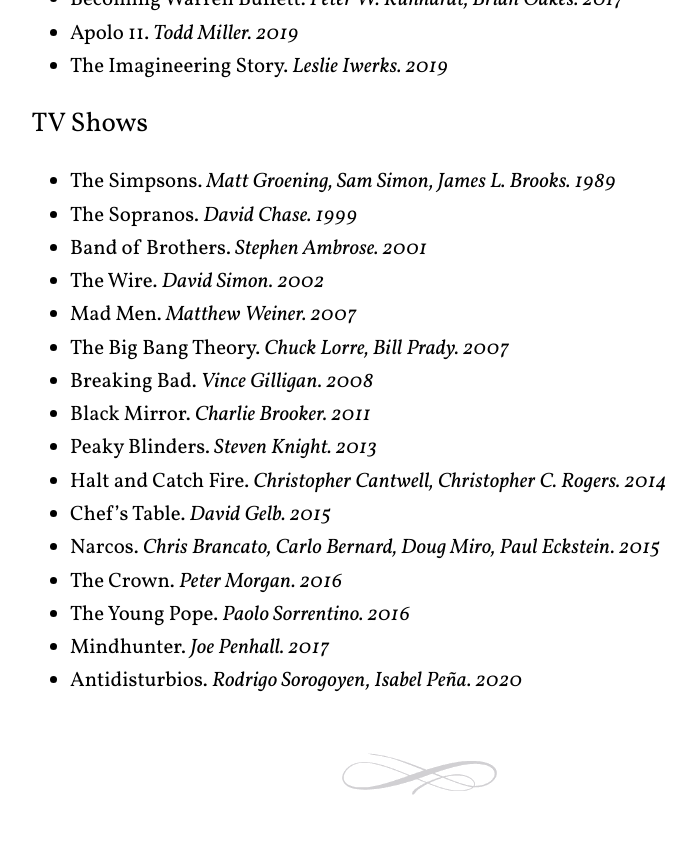
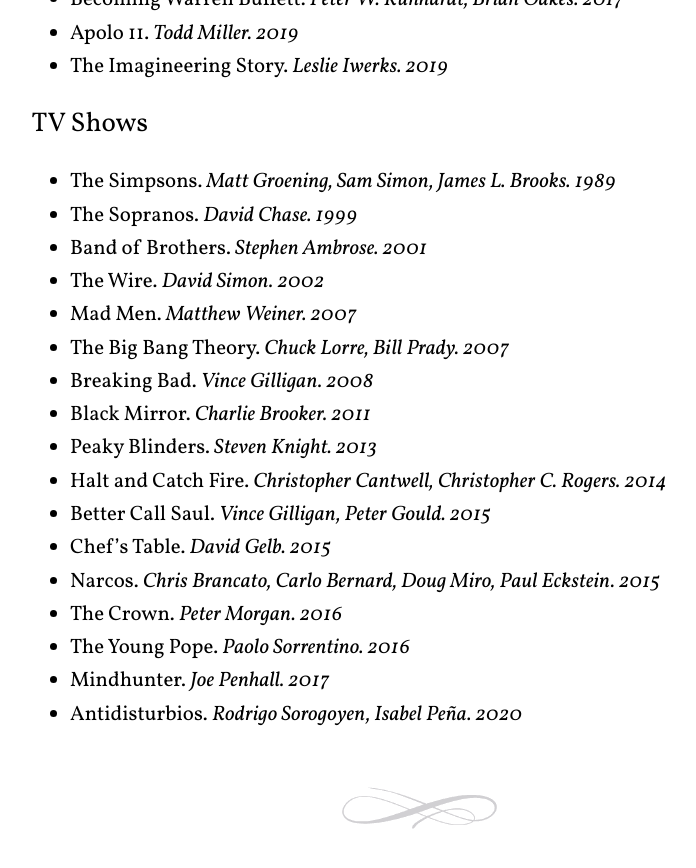
Before and after one commit to arturoherrero/arturoherrero.com, a Jekyll site: the page built from pages/movies.md, in a window 1280 px wide and 900 px high, scrolled down 7915 px. Shown: the top 868 px of the window, without its empty margins (219-915 px from the left). Built offline with Jekyll 4.4.1, drawn with Linux system fonts in a browser that asks for light colours.

Commit message:
Update lists

```diff
--- a/pages/movies.md
+++ b/pages/movies.md
@@ -260,6 +260,7 @@
 * Black Mirror. *Charlie Brooker. 2011*
 * Peaky Blinders. *Steven Knight. 2013*
 * Halt and Catch Fire. *Christopher Cantwell, Christopher C. Rogers. 2014*
+* Better Call Saul. *Vince Gilligan, Peter Gould. 2015*
 * Chef's Table. *David Gelb. 2015*
 * Narcos. *Chris Brancato, Carlo Bernard, Doug Miro, Paul Eckstein. 2015*
 * The Crown. *Peter Morgan. 2016*
```
Also changed, not shown: pages/games.md (+1 -0 lines).
